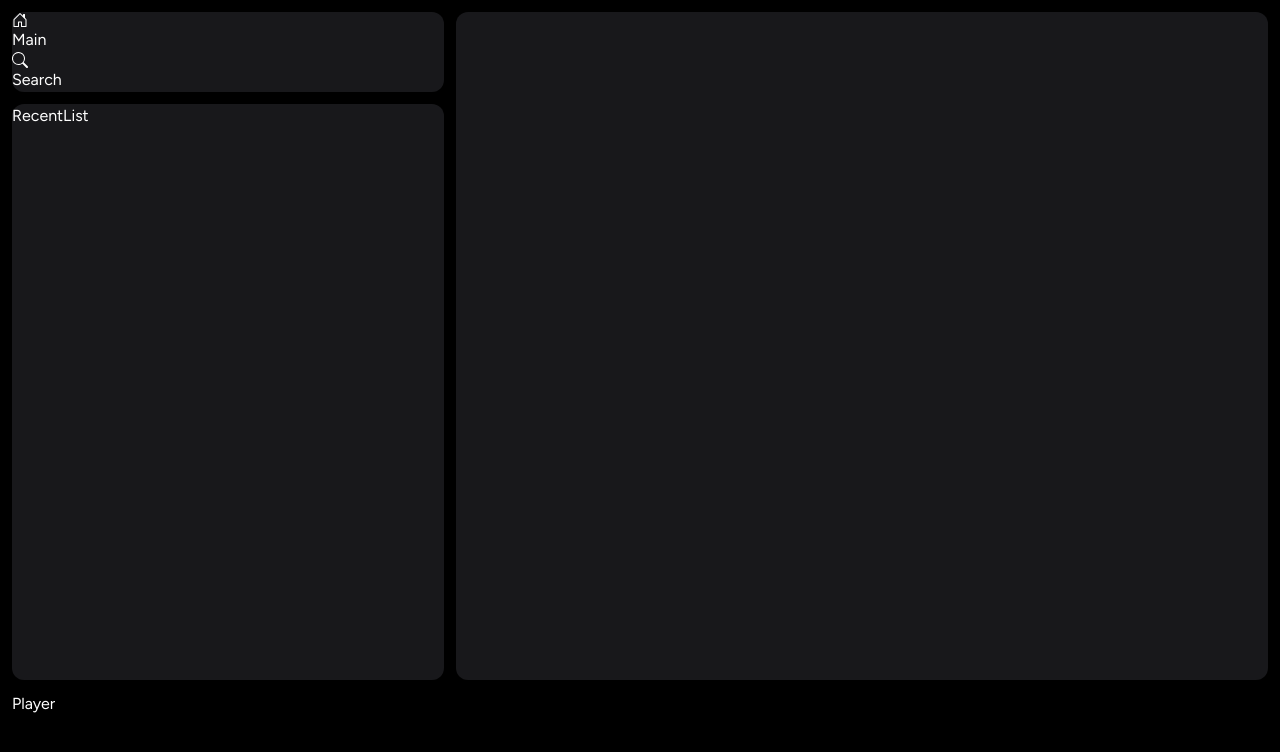
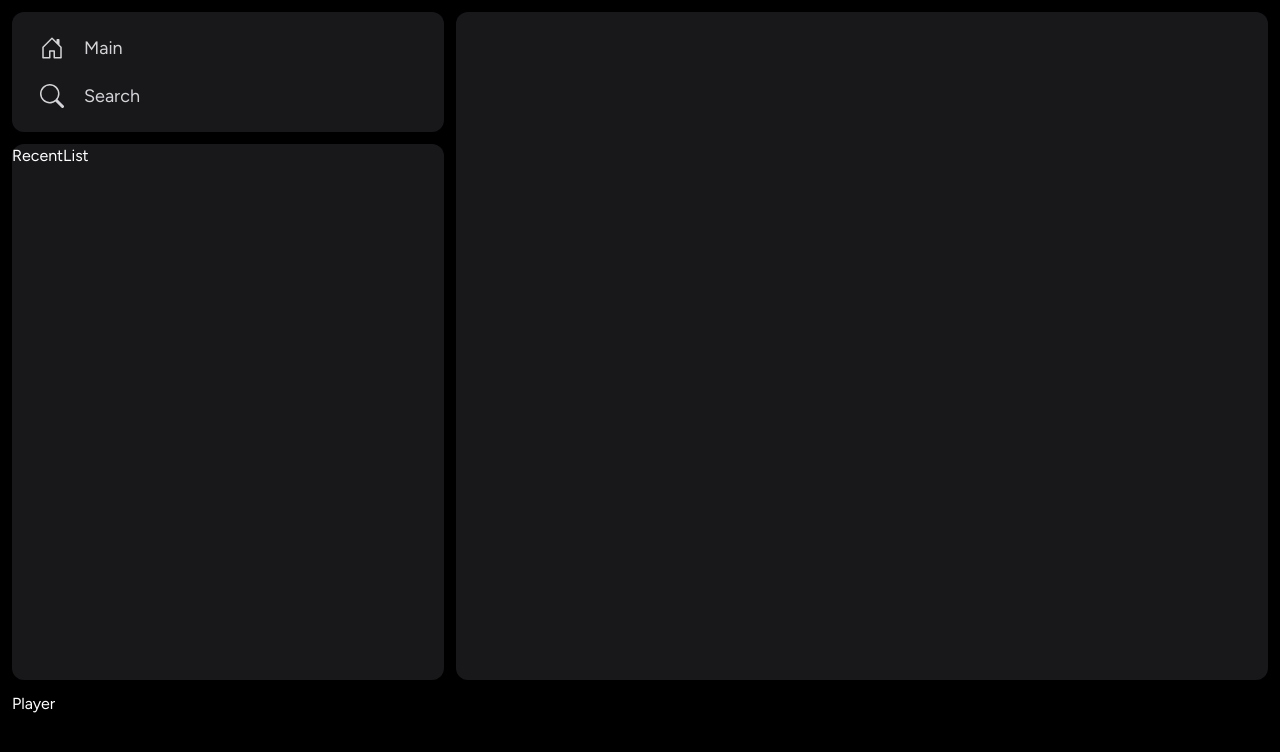
Before and after one commit to bpetrukovich/music-platform, a Next.js app in the folder packages/web/: page / in a window 1280 px wide. Shown: the top 752 px of the page. Built offline with nearby package versions, Linux system fonts and the light colour scheme.

Commit message:
feat(ui): create pages navigation

```diff
--- a/packages/web/src/components/Layout/Navigation/Navigation.tsx
+++ b/packages/web/src/components/Layout/Navigation/Navigation.tsx
@@ -4,9 +4,9 @@ import RecentList from "./RecentList/RecentList";
 
 export default function Navigation() {
     return (
-        <div className="flex flex-col gap-3">
+        <nav className="flex flex-col gap-3">
             <PagesList />
             <RecentList />
-        </div>
+        </nav>
     )
 }
--- a/packages/web/src/components/Layout/Navigation/PagesList/PagesButton.tsx
+++ b/packages/web/src/components/Layout/Navigation/PagesList/PagesButton.tsx
@@ -3,9 +3,11 @@ import { IconType } from 'react-icons'
 
 export default function PagesButton({ Icon, pageName }: { Icon: IconType, pageName: string }) {
     return (
-        <div>
-            <Icon />
+        <li className='flex h-12 items-center gap-5 px-4 text-zinc-300 hover:text-white transition'>
+            <div className='text-2xl'>
+                <Icon />
+            </div>
             {pageName}
-        </div>
+        </li>
     )
 }
--- a/packages/web/src/components/Layout/Navigation/PagesList/PagesList.tsx
+++ b/packages/web/src/components/Layout/Navigation/PagesList/PagesList.tsx
@@ -5,9 +5,9 @@ import { BsSearch } from "react-icons/bs";
 
 export default function PagesList() {
     return (
-        <nav className='bg-zinc-900 rounded-xl'>
-                <PagesButton Icon={BsHouseDoor} pageName='Main' />
-                <PagesButton Icon={BsSearch} pageName='Search' />
-        </nav>
+        <ul className='bg-zinc-900 rounded-xl p-3 text-lg'>
+            <PagesButton Icon={BsHouseDoor} pageName='Main' />
+            <PagesButton Icon={BsSearch} pageName='Search' />
+        </ul>
     )
 }
```
